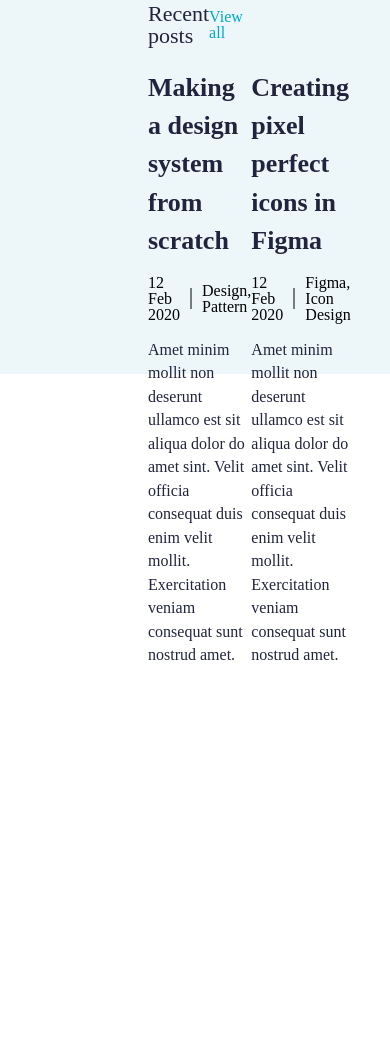
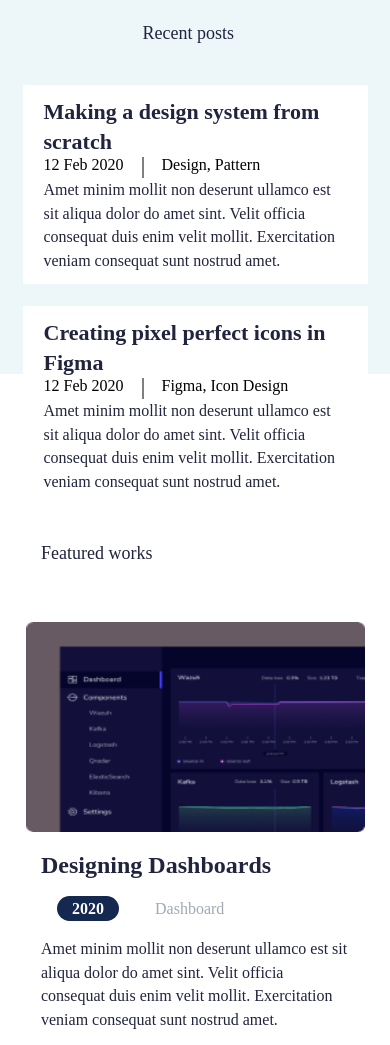
Before and after one commit to Avloxa/Homework-11, a plain HTML site: page index.html in a window 390 px wide. Shown: the part 814-1859 px from the top of the page. Before the commit the page ends 1481 px from the top, so only its background shows below. Drawn offline with Linux system fonts and the light colour scheme.

Commit message:
Html.css

```diff
--- a/css/responsive.css
+++ b/css/responsive.css
@@ -44,6 +44,97 @@
     line-height: 29.38px;
   }
   .blogs {
+    display: flex;
+    flex-direction: column;
+    margin-bottom: 134px;
+  }
+  .conteiner-posts,
+  .header-content {
+    display: flex;
     flex-direction: column;
   }
+
+  .posts {
+    width: 105px;
+    height: 60px;
+    color: #21243d;
+    font-size: 18px;
+    font-weight: 400;
+    line-height: 60px;
+  }
+  .view {
+    display: none;
+  }
+
+  .blog-cards {
+    width: 345px;
+    padding: 12px 21px;
+    background-color: #fff;
+  }
+  .blog-cards h2 {
+    color: #21243d;
+    font-size: 22px;
+    font-weight: 700;
+    line-height: 30px;
+  }
+  .amlet {
+    color: #21243d;
+    font-size: 16px;
+    font-weight: 400;
+    line-height: 23.5px;
+  }
+
+  .works-section,
+  .tow-div {
+    display: flex;
+    flex-direction: column;
+  }
+  .works-section {
+    width: 344px;
+    margin: auto;
+  }
+  .works-div h3 {
+    width: 124px;
+    color: #21243d;
+    font-size: 18px;
+    font-weight: 400;
+    line-height: 60px;
+  }
+  .tow-div img {
+    width: 339px;
+    height: 230px;
+    padding: 2px 0px 18px 0px;
+  }
+  .text-view h2 {
+    color: #21243d;
+    font-size: 24px;
+    font-weight: 700;
+    line-height: 30px;
+  }
+  .number {
+    background-color: #142850;
+    color: #fff;
+    border-radius: 16px;
+    font-size: 16px;
+    font-weight: 900;
+    display: flex;
+    justify-content: center;
+    align-items: center;
+  }
+  .dash {
+    color: #8695a4;
+    font-size: 16px;
+    font-weight: 400;
+    line-height: 23px;
+    opacity: 0.8;
+  }
+  .amlet-box {
+    width: 340px;
+    width: 100%;
+    height: 93px;
+    color: #21243d;
+    font-size: 16px;
+    font-weight: 400;
+    line-height: 23.5px;
+  }
 }
--- a/css/styles.css
+++ b/css/styles.css
@@ -107,8 +107,8 @@ header {
 }
 .blog-cards {
   max-width: 418px;
-  height: 295px;
   margin-top: 22px;
+  background-color: #fff;
 }
 .blog-cards h2 {
   max-width: 374px;
@@ -118,7 +118,7 @@ header {
   font-weight: 700;
   line-height: 38.19px;
 }
-.desing-div {
+.tow-div {
   display: flex;
   align-items: center;
   column-gap: 10px;
@@ -132,3 +132,62 @@ header {
   line-height: 23.5px;
   color: #21243d;
 }
+
+.works-div {
+  max-width: 152px;
+  width: 100%;
+
+  margin: 15px 0px 22px 0px;
+}
+.works-div h3 {
+  font-size: 22px;
+  font-weight: 400;
+  line-height: 60px;
+  color: #21243d;
+}
+.desing-div {
+  display: flex;
+  column-gap: 18px;
+}
+
+.text-view h2 {
+  font-size: 30px;
+  font-weight: 700;
+  line-height: 44.06px;
+  color: #21243d;
+}
+.number-box {
+  display: flex;
+  column-gap: 36px;
+  margin: 16px;
+  align-items: center;
+}
+.number {
+  max-width: 62px;
+  width: 100%;
+  height: 25px;
+  background-color: #142850;
+  color: #fff;
+  border-radius: 16px;
+  font-size: 18px;
+  font-weight: 900;
+  display: flex;
+  justify-content: center;
+  align-items: center;
+}
+.dash {
+  color: #8695a4;
+  font-size: 20px;
+  font-weight: 400;
+  line-height: 29.38px;
+  opacity: 0.8;
+}
+.amlet-box {
+  max-width: 531px;
+  width: 100%;
+  height: 93px;
+  color: #21243d;
+  font-size: 16px;
+  font-weight: 400;
+  line-height: 23.5px;
+}
--- a/index.html
+++ b/index.html
@@ -88,5 +88,25 @@
         </div>
       </div>
     </section>
+    <section class="works-section conteiner">
+      <div class="works-div">
+        <h3>Featured works</h3>
+      </div>
+      <div class="tow-div">
+        <img src="images/Rectangle 30.png" alt="rectangle" />
+        <div class="text-view">
+          <h2>Designing Dashboards</h2>
+          <div class="number-box">
+            <p class="number">2020</p>
+            <p class="dash">Dashboard</p>
+          </div>
+          <p class="amlet-box">
+            Amet minim mollit non deserunt ullamco est sit aliqua dolor do amet
+            sint. Velit officia consequat duis enim velit mollit. Exercitation
+            veniam consequat sunt nostrud amet.
+          </p>
+        </div>
+      </div>
+    </section>
   </body>
 </html>
```
Also changed, not shown: images/Rectangle 30.png (added).
